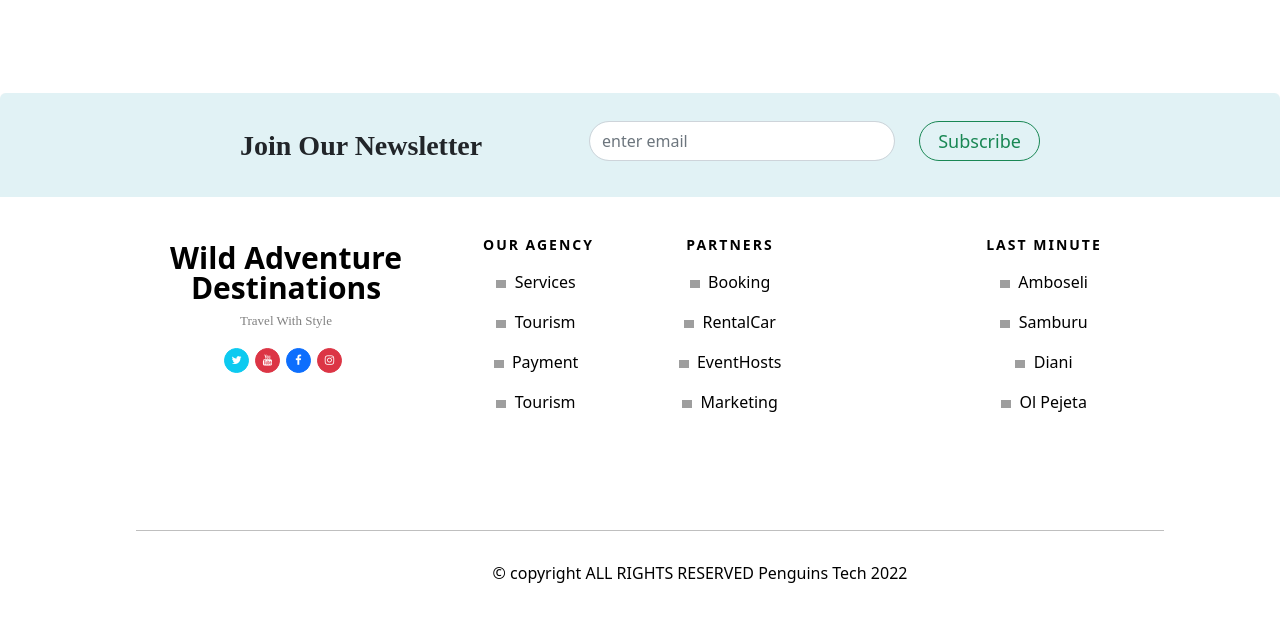
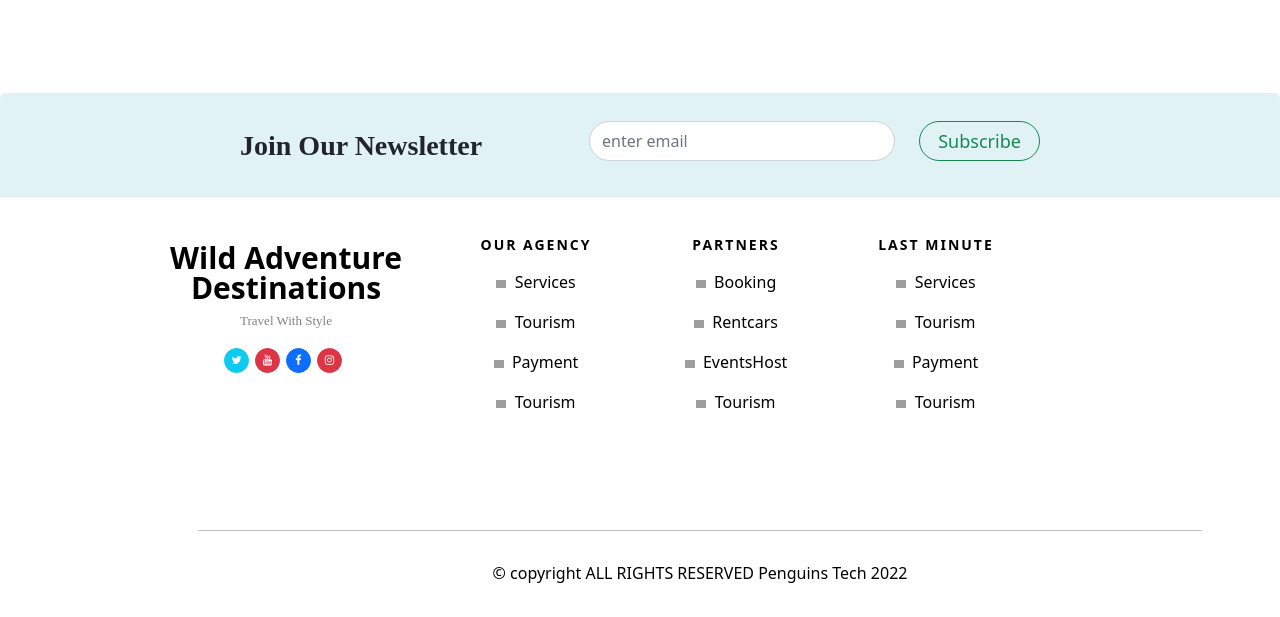
Before and after one commit to muthengicollins8/tours_travel_website, a PHP site: page /index.php in a window 1280 px wide. Shown: the part 3506-4123 px from the top of the page. Run offline with PHP 8.4, Linux system fonts and the light colour scheme; some libraries are stand-ins or nearby versions; grey boxes are pictures that could not be loaded.

Commit message:
some editting

```diff
--- a/shared/footer.php
+++ b/shared/footer.php
@@ -63,7 +63,7 @@
 
 
               <div class="col-sm-2" style="width: 200px; ">
-                <div class="wpb_wrapper text-center"><div style="background-color:; height: 25px;" class="nicdark_section  "></div> <h6 style="color:black; padding-left:5px; text-align:; font-size:14px; line-height:14px; letter-spacing: 2px; font-weight:bold;" class="   nd_options_first_font ">OUR AGENCY</h6> <div style="background-color:; height: 10px;" class="nicdark_section  "></div>
+                <div class="wpb_wrapper text-center"><div style="background-color:; height: 25px;" class="nicdark_section  "></div> <h6 style="color:black; padding-left:0px; text-align:; font-size:14px; line-height:14px; letter-spacing: 2px; font-weight:bold;" class="   nd_options_first_font ">OUR AGENCY</h6> <div style="background-color:; height: 10px;" class="nicdark_section  "></div>
                 <div class="wpb_text_column wpb_content_element ">
                 <div class="wpb_wrapper text-center">
                   <p style="color: black;"><img class="" src="http://www.nicdarkthemes.com/themes/travel/wp/demo/love-travel/wp-content/uploads/sites/3/2018/11/right-arrow.png" alt="" width="10">&nbsp; Services</p>
@@ -78,43 +78,42 @@
               </div>
               </div>
 
-              <div class="col-sm-2" style="">
-                <div class="wpb_column vc_column_container vc_col-sm-2"><div class="vc_column-inner "><div class="wpb_wrapper"><div style="background-color:; height: 25px;" class="nicdark_section  "></div> <h6 style="color:black; padding:px; text-align:; font-size:14px; line-height:14px; letter-spacing: 2px; font-weight:bold;" class="text-center   nd_options_first_font ">PARTNERS</h6> <div style="background-color:; height: 10px;" class="nicdark_section  "></div>
-    <div class="wpb_text_column wpb_content_element ">
-      <div class="wpb_wrapper text-center">
-        <p style="color: black;"><img class="" src="http://www.nicdarkthemes.com/themes/travel/wp/demo/love-travel/wp-content/uploads/sites/3/2018/11/right-arrow.png" alt="" width="10">&nbsp; Booking</p>
-  <p style="color: black;"><img class="" src="http://www.nicdarkthemes.com/themes/travel/wp/demo/love-travel/wp-content/uploads/sites/3/2018/11/right-arrow.png" alt="" width="10">&nbsp; RentalCar</p>
-  <p style="color: black;"><img class="" src="http://www.nicdarkthemes.com/themes/travel/wp/demo/love-travel/wp-content/uploads/sites/3/2018/11/right-arrow.png" alt="" width="10">&nbsp; EventHosts</p>
-  <p style="color: black;"><img class="" src="http://www.nicdarkthemes.com/themes/travel/wp/demo/love-travel/wp-content/uploads/sites/3/2018/11/right-arrow.png" alt="" width="10">&nbsp; Marketing</p>
+              <div class="col-sm-2" style="width: 200px; ">
+                <div class="wpb_wrapper text-center"><div style="background-color:; height: 25px;" class="nicdark_section  "></div> <h6 style="color:black; padding-left:0px; text-align:; font-size:14px; line-height:14px; letter-spacing: 2px; font-weight:bold;" class="   nd_options_first_font ">PARTNERS</h6> <div style="background-color:; height: 10px;" class="nicdark_section  "></div>
+                <div class="wpb_text_column wpb_content_element ">
+                <div class="wpb_wrapper text-center">
+                  <p style="color: black;"><img class="" src="http://www.nicdarkthemes.com/themes/travel/wp/demo/love-travel/wp-content/uploads/sites/3/2018/11/right-arrow.png" alt="" width="10">&nbsp; Booking</p>
+                    <p style="color: black;"><img class="" src="http://www.nicdarkthemes.com/themes/travel/wp/demo/love-travel/wp-content/uploads/sites/3/2018/11/right-arrow.png" alt="" width="10">&nbsp; Rentcars</p>
+                    <p style="color: black;"><img class="" src="http://www.nicdarkthemes.com/themes/travel/wp/demo/love-travel/wp-content/uploads/sites/3/2018/11/right-arrow.png" alt="" width="10">&nbsp; EventsHost</p>
+                    <p style="color: black;"><img class="" src="http://www.nicdarkthemes.com/themes/travel/wp/demo/love-travel/wp-content/uploads/sites/3/2018/11/right-arrow.png" alt="" width="10">&nbsp; Tourism</p>
+
+                  </div>
+              </div>
+              <div style="background-color:none; height: 10px;" class="nicdark_section  ">
+              </div>
+              </div>
+              </div>
+
+              <div class="col-sm-2" style="width: 200px; ">
+                <div class="wpb_wrapper text-center"><div style="background-color:; height: 25px;" class="nicdark_section  "></div> <h6 style="color:black; padding-left:0px; text-align:; font-size:14px; line-height:14px; letter-spacing: 2px; font-weight:bold;" class="   nd_options_first_font ">LAST MINUTE</h6> <div style="background-color:; height: 10px;" class="nicdark_section  "></div>
+                <div class="wpb_text_column wpb_content_element ">
+                <div class="wpb_wrapper text-center">
+                  <p style="color: black;"><img class="" src="http://www.nicdarkthemes.com/themes/travel/wp/demo/love-travel/wp-content/uploads/sites/3/2018/11/right-arrow.png" alt="" width="10">&nbsp; Services</p>
+                    <p style="color: black;"><img class="" src="http://www.nicdarkthemes.com/themes/travel/wp/demo/love-travel/wp-content/uploads/sites/3/2018/11/right-arrow.png" alt="" width="10">&nbsp; Tourism</p>
+                    <p style="color: black;"><img class="" src="http://www.nicdarkthemes.com/themes/travel/wp/demo/love-travel/wp-content/uploads/sites/3/2018/11/right-arrow.png" alt="" width="10">&nbsp; Payment</p>
+                    <p style="color: black;"><img class="" src="http://www.nicdarkthemes.com/themes/travel/wp/demo/love-travel/wp-content/uploads/sites/3/2018/11/right-arrow.png" alt="" width="10">&nbsp; Tourism</p>
+
+                  </div>
+              </div>
+              <div style="background-color:none; height: 10px;" class="nicdark_section  ">
+              </div>
+              </div>
+              </div>
 
 
-      </div>
-    </div>
-  <div style="background-color:none; height: 10px;" class="nicdark_section  "></div></div></div></div>
-    </div>
-
-    <div class="col-sm" style="">
-         <div class="wpb_column vc_column_container vc_col-sm-2"><div class="vc_column-inner "><div class="wpb_wrapper"><div style="background-color:; height: 25px;" class="nicdark_section  "></div> <h6 style="color:black; padding:px; text-align:; font-size:14px; line-height:14px; letter-spacing: 2px; font-weight:bold;" class="text-center   nd_options_first_font ">LAST MINUTE</h6> <div style="background-color:; height: 10px;" class="nicdark_section  "></div>
-    <div class="wpb_text_column wpb_content_element ">
-      <div class="wpb_wrapper text-center">
-        <p style="color: black;">
-          <img class="" src="http://www.nicdarkthemes.com/themes/travel/wp/demo/love-travel/wp-content/uploads/sites/3/2018/11/right-arrow.png" alt="" width="10">&nbsp; Amboseli</p>
-        <p style="color: black;">
-          <img class="" src="http://www.nicdarkthemes.com/themes/travel/wp/demo/love-travel/wp-content/uploads/sites/3/2018/11/right-arrow.png" alt="" width="10">&nbsp; Samburu</p>
-          <p style="color: black;">
-            <img class="" src="http://www.nicdarkthemes.com/themes/travel/wp/demo/love-travel/wp-content/uploads/sites/3/2018/11/right-arrow.png" alt="" width="10">&nbsp; Diani</p>
-            <p style="color: black;">
-              <img class="" src="http://www.nicdarkthemes.com/themes/travel/wp/demo/love-travel/wp-content/uploads/sites/3/2018/11/right-arrow.png" alt="" width="10">&nbsp; Ol Pejeta</p>
-          </div>
-    </div>
-  <div style="background-color:none; height: 10px;" class="nicdark_section  "></div></div></div></div>
-
-       </div>
-
-         </div>
         </div>
         <div>
-          <hr style="margin: 40px 0 20px 0; margin-right:100px; margin-top: 90px; color: black;">
+        <hr style="margin: 40px 0 20px 0; margin-left:50px; margin-right: 50px;    margin-top: 90px; color: black;">
           <p style="text-align: center; padding-top: 10px; color: black;">
             © copyright ALL RIGHTS RESERVED Penguins Tech 2022</p>
         </div>
```
